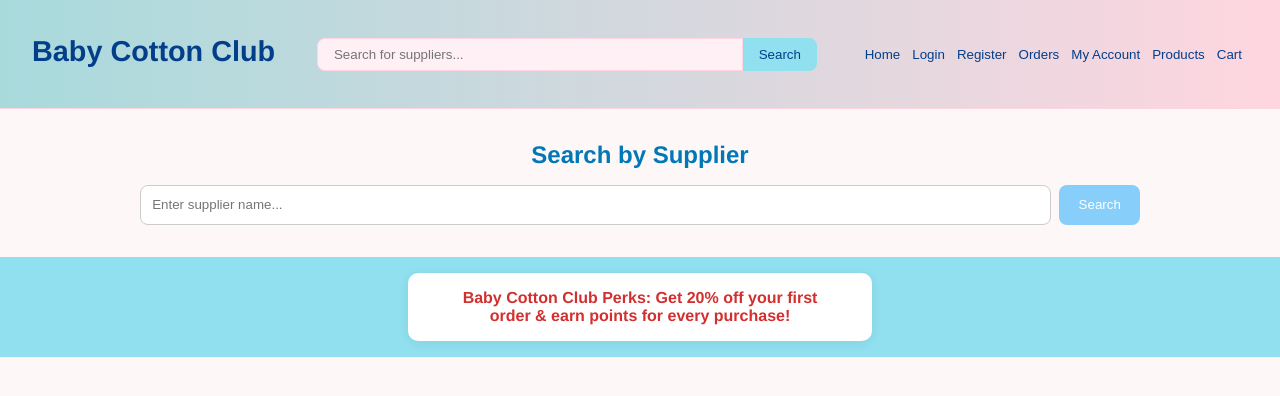
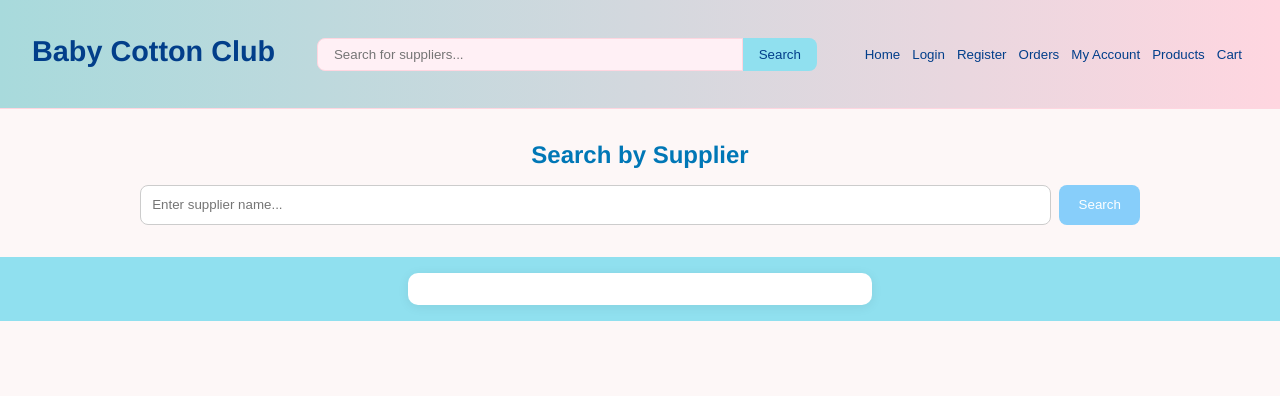
Before and after one commit to tsireledzonetshilonwe/BabyCottonClubFrontEnd, a React (Create React App) app: page /supplier-search in a window 1280 px wide. Shown: the top 396 px of the page. Built offline with nearby package versions, Linux system fonts and the light colour scheme.

Commit message:
Update Footer.js

```diff
--- a/src/components/Footer.js
+++ b/src/components/Footer.js
@@ -5,7 +5,7 @@ function Footer() {
     <footer className="footer">
 
       <div id="loyalty" style={{ background: "#fff", color: "#d32f2f", borderRadius: "10px", padding: "1rem 2rem", maxWidth: 400, margin: "0 auto", boxShadow: "0 2px 12px rgba(0,0,0,0.07)" }}>
-        <strong>Baby Cotton Club Perks:</strong> Get 20% off your first order &amp; earn points for every purchase!<br />
+
 
       </div>
     </footer>
```
